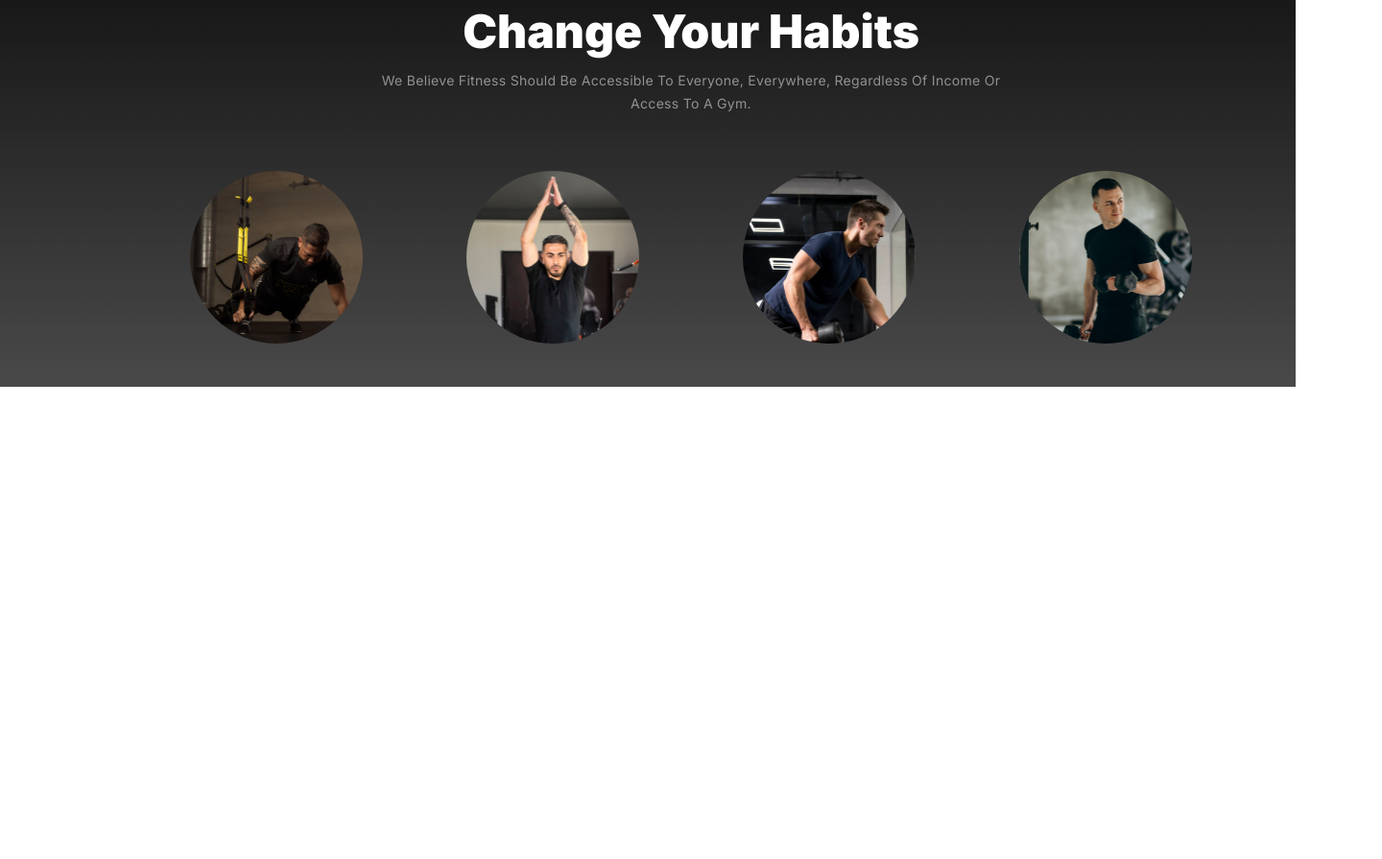
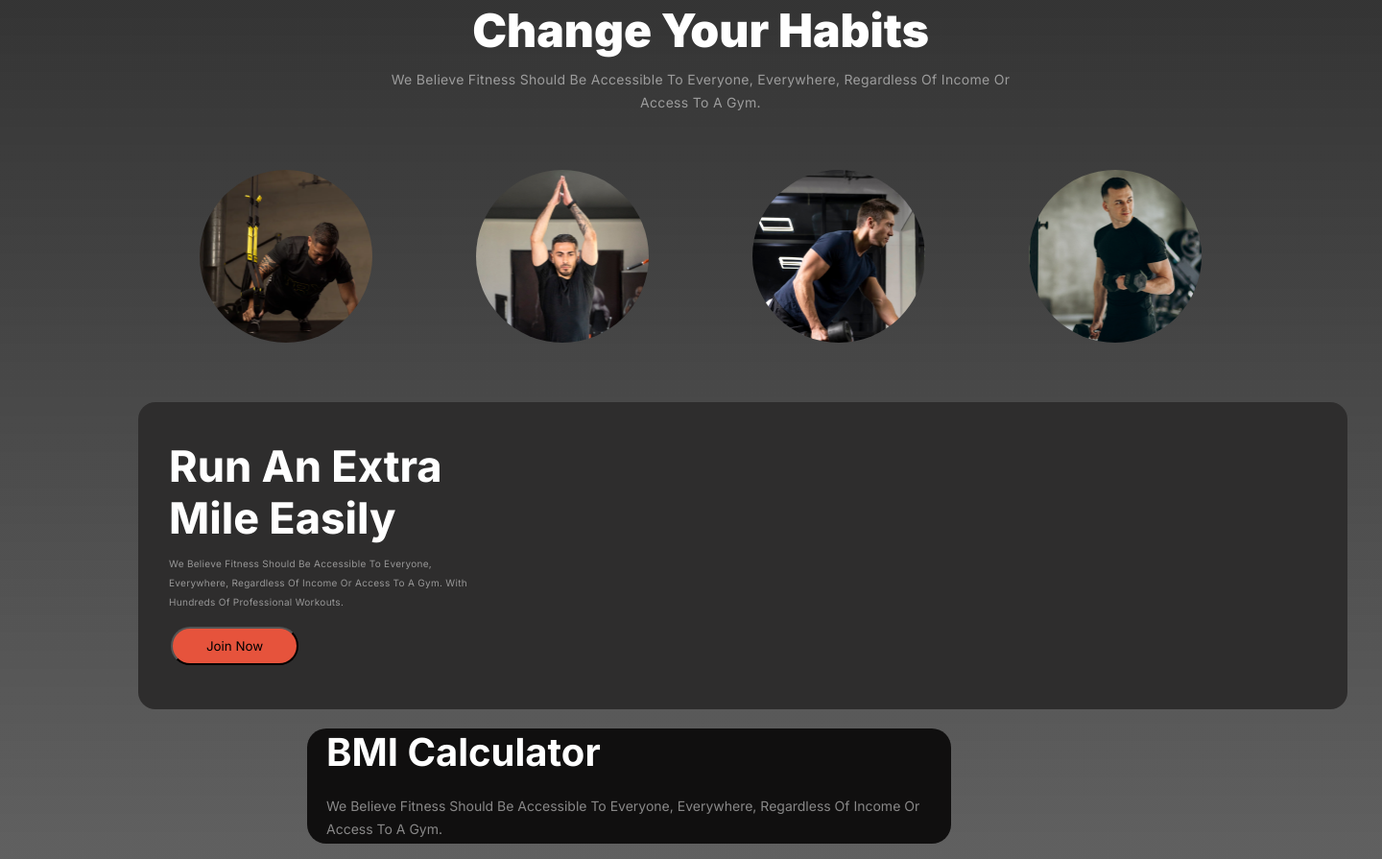
Before and after one commit to Selim-Ahmed93/PH-ASSIGN-2, a plain HTML site: page index.html in a window 1280 px wide. Shown: the part 707-1602 px from the top of the page at 96% size, 1440 px wide, since content can reach past the window. Before the commit the page ends 1110 px from the top, so only its background shows below. Drawn offline with Linux system fonts and the light colour scheme.

Commit message:
challenge-part complit

```diff
--- a/Styles/Style.css
+++ b/Styles/Style.css
@@ -8,14 +8,15 @@
     font-family: "Inter", sans-serif;
     text-transform:capitalize;
 }
+
 body{
     font-family: "Inter", sans-serif;
     background:linear-gradient(180.00deg, rgb(17, 17, 17),rgba(17, 17, 17, 0)300%);
 
 }
 .banner-section{
-    max-width: 1440px;
-    min-height:650px;
+    width: 1440px;
+    height:650px;
     color:white;
     display:flex;
     justify-content:space-around;
@@ -63,8 +64,7 @@ letter-spacing: 0.5px;
 margin-top: 1.8rem;
 }
 .btn-club{
-    width:180px;
-height:45px;
+    padding: 10px 35px 10px 35px;
 color: #f0f8ff;
 margin-top: 2rem;
 font-size: 18px;
@@ -73,8 +73,7 @@ border:1px solid rgb(255, 255, 255);
 border-radius:42px;
 }
 .btn-app{
-    width:180px;
-    height:45px;
+    padding: 10px 35px 10px 35px;
     margin-top: 2rem;
     color: #f0f8ff;
     font-size: 18px;
@@ -84,7 +83,7 @@ border-radius:42px;
 
 }
 .style-image{
-    position: absolute;
+  position: absolute;
 width:400px;
 height: 510px;
 left: 950px;
@@ -92,21 +91,21 @@ top: 120px;
 
 }
 .main-section{
-
-/* background: rgb(185, 185, 185); */
-    position: absolute;
+     /* position: absolute; */
     width: 1044px;
     height: 400px;
-    left: 198px;
+    /* left: 198px; */
     margin-top: 60px;
+    margin-left: 13rem;
+
 
 }
 .main-section h1{
  color: rgb(255, 255, 255);
 font-size: 48px;
 font-weight: 900;
-/* line-height: 120%; */
-letter-spacing: 0%;
+line-height: 120%;
+/* letter-spacing: 0%; */
 text-align:center;
 }
 .main-section p{
@@ -122,7 +121,7 @@ text-align: center;
     display: flex;
  justify-content:space-between;
 margin: 58px 0px;
-overflow: hidden;
+/* overflow: hidden; */
 
 
 }
@@ -146,3 +145,62 @@ border-radius: 100%;
             height: 180px;
        border-radius: 100%
      }
+     .challege-part{
+        width: 1260px;
+        height: 320px;
+        background-color:  rgb(46, 45, 45);;
+        margin-top:1rem;
+        margin-left:9rem;
+        margin-bottom:1rem;
+        border-radius: 18px;
+        /* background-image: url(/images/run.jpg); */
+     }
+     .challege-part h2{
+ color: rgb(255, 255, 255);
+font-size:45px;
+font-weight: 750;
+line-height: 120%;
+margin-left: 2rem;
+padding-top: 2.5rem;
+ }
+ .challege-part p{
+    color: rgba(255, 255, 255, 0.5);
+font-size: 10px;
+font-weight: 400;
+line-height: 20px;
+letter-spacing: 0.3px;
+margin-left: 2rem;
+margin-top:10px;
+ }
+ .btn-join{
+    border-radius: 42px;
+background: rgb(230, 83, 60);
+padding: 10px 35px 10px 35px;
+margin-left: 34px;
+margin-top: 1rem;
+ }
+
+.BMI-section{
+    width: 671px;
+    height: 120px;
+    margin-top: 1rem;
+    margin-left: 20rem;
+    margin-bottom: 1rem;
+  background: #100f0f;
+  border-radius: 20px;
+
+}
+.BMI-section h1{
+    color: rgb(255, 255, 255);
+    font-size: 40px;
+    font-weight: 700;
+    text-align: left;
+    margin: 20px;
+}
+.BMI-section p{
+    color: rgba(255, 255, 255, 0.5);
+font-size: 14px;
+font-weight: 400;
+line-height: 24px;
+margin: 20px;
+}
--- a/index.html
+++ b/index.html
@@ -38,12 +38,21 @@
     <img class="image-2" src="/images/image 2.png" alt="img">
     <img class="image-3" src="/images/image 4.png" alt="img">
     <img class="image-4" src="/images/image 5.png" alt="img">
-  </div>
 
- </div>
+</div>
+</div>
+<div class="challege-part">
+<h2>Run an Extra <br> Mile Easily</h2>
+<p>We believe fitness should be accessible to everyone, <br>everywhere, regardless of income or access to a gym. With <br>hundreds of professional workouts.</p>
 
+<button class="btn-join">Join Now</button>
+</div>
+<div class="BMI-section">
+    <h1>BMI Calculator</h1>
+    <p>We believe fitness should be accessible to everyone, everywhere, regardless of income or <br> access to a gym.</p>
+</div>
 </main>
 
-<footer></footer>
 </body>
+
 </html>
```
